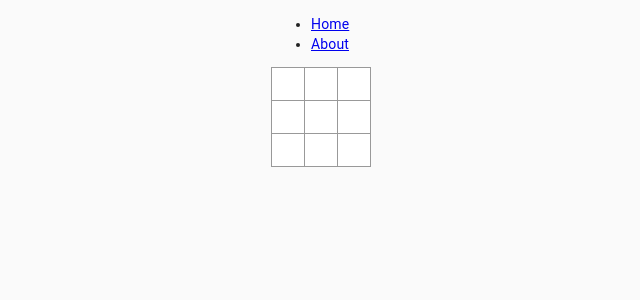
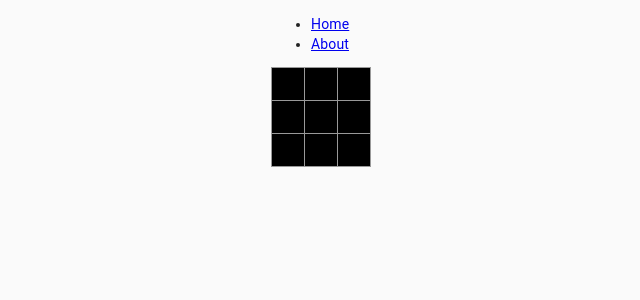
Before and after one commit to koyo-miyamura/lifegame_react, a React (Create React App) app: page / in a window 1280 px wide. Shown: the top 300 px of the page, without its empty margins (93-733 px from the left). Built offline with nearby package versions, Linux system fonts and the light colour scheme.

Commit message:
Cellの実装

```diff
--- a/src/components/Cell.tsx
+++ b/src/components/Cell.tsx
@@ -1,11 +1,14 @@
-import React, { FC } from "react";
+import React, { FC, CSSProperties } from "react";
 
-const Cell: FC<{}> = () => {
-  return (
-    <>
-      <button className="square"></button>
-    </>
-  );
+type CellProps = {
+  alive?: boolean;
+};
+
+const Cell: FC<CellProps> = ({ alive = false }) => {
+  const style: CSSProperties = {
+    background: alive ? "#000" : "#FFF",
+  };
+  return <button className="square" style={style}></button>;
 };
 
 export default Cell;
--- a/src/containers/Home.tsx
+++ b/src/containers/Home.tsx
@@ -5,19 +5,19 @@ const Home: FC<{}> = () => {
   return (
     <>
       <div className="board-row">
-        <Cell />
-        <Cell />
-        <Cell />
+        <Cell alive />
+        <Cell alive />
+        <Cell alive />
       </div>
       <div className="board-row">
-        <Cell />
-        <Cell />
-        <Cell />
+        <Cell alive />
+        <Cell alive />
+        <Cell alive />
       </div>
       <div className="board-row">
-        <Cell />
-        <Cell />
-        <Cell />
+        <Cell alive />
+        <Cell alive />
+        <Cell alive />
       </div>
     </>
   );
--- a/src/styles/index.css
+++ b/src/styles/index.css
@@ -7,7 +7,6 @@ body {
 }
 
 .square {
-  background: #fff;
   border: 1px solid #999;
   float: left;
   height: 34px;
```
